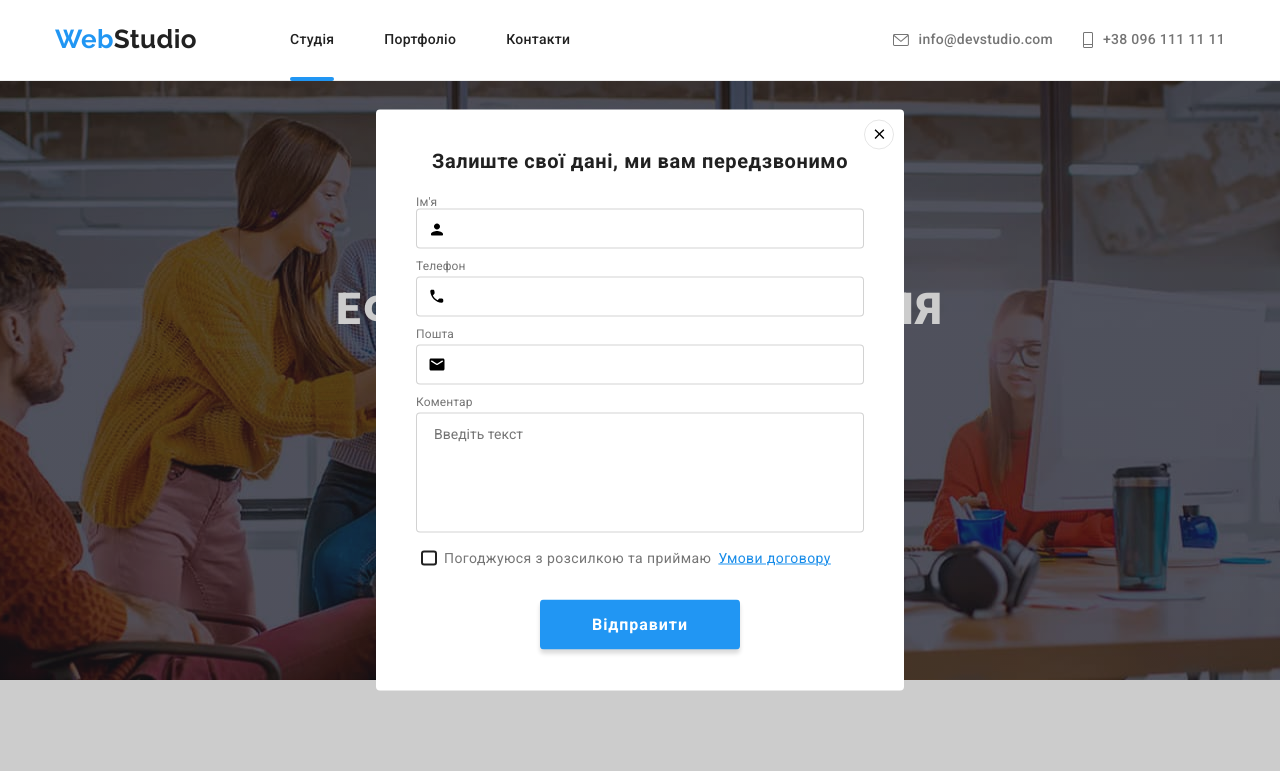
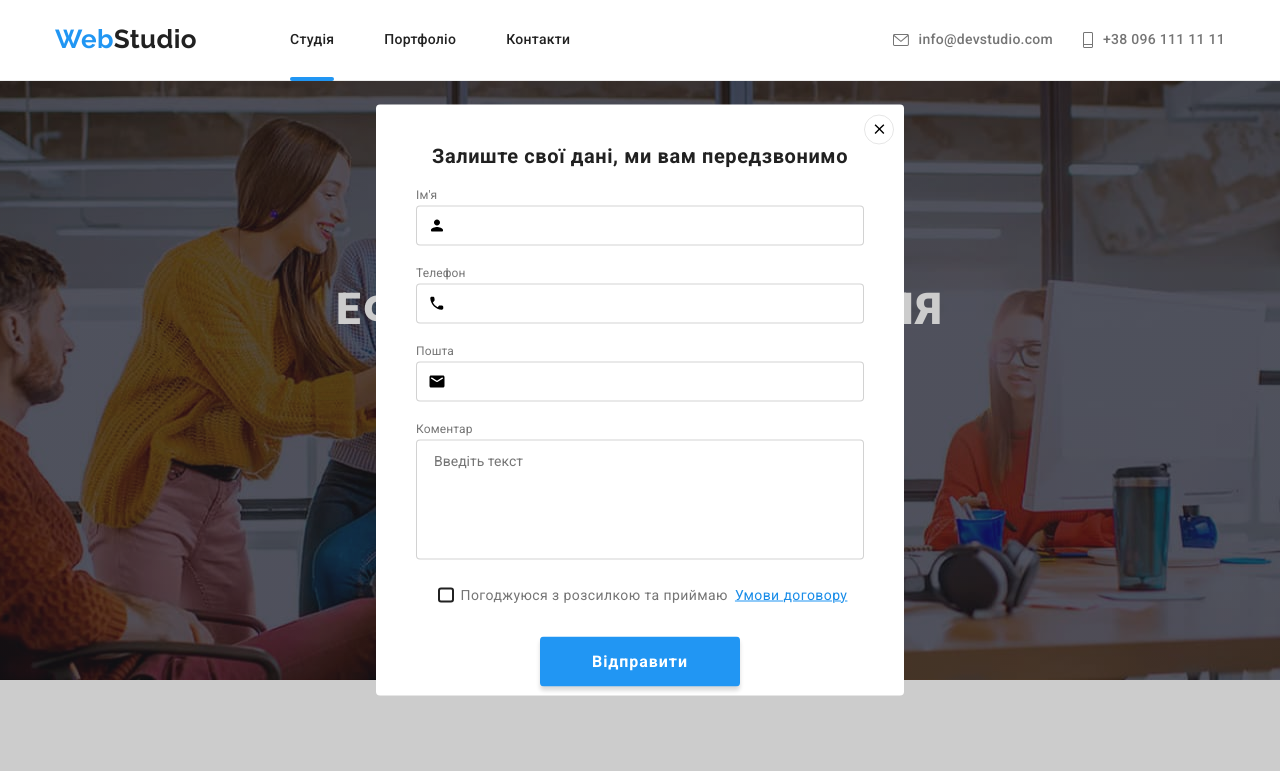
Before and after one commit to gitdenlev/goit-markup-hw-06, a plain HTML site: page index.html in a window 1280 px wide. Both pictures are taken after a click on the button "Замовити послугу". Shown: the top 771 px of the page. Drawn offline with Linux system fonts and the light colour scheme.

Commit message:
Update hw-06

```diff
--- a/css/styles.css
+++ b/css/styles.css
@@ -653,7 +653,7 @@ footer {
 
 .modal {
   width: 528px;
-  height: 581px;
+  height: 591px;
   background-color: var(--white-color);
   position: absolute;
   top: 50%;
@@ -761,10 +761,10 @@ footer {
   line-height: 14px;
   letter-spacing: 0.01em;
   color: var(--primary-text-color);
-  margin-top: 10px;
   margin-bottom: 4px;
 }
 .form-title-name {
+  display: block;
   font-family: "Roboto";
   font-style: normal;
   font-weight: 400;
@@ -774,7 +774,6 @@ footer {
   color: var(--primary-text-color);
   margin-top: 12px;
   margin-bottom: 4px;
-  left: 40px;
 }
 .form-textarea {
   width: 448px;
@@ -784,7 +783,7 @@ footer {
   text-indent: 15px;
   padding-top: 12px;
   resize: none;
-  transition: 250ms cubic-bezier(0.4, 0, 0.2, 1);
+  transition: border-color 250ms cubic-bezier(0.4, 0, 0.2, 1);
 }
 .form-textarea::placeholder {
   margin-left: 150px;
@@ -829,12 +828,6 @@ footer {
   line-height: 30px;
   letter-spacing: 0.06em;
   color: var(--white-color);
-  display: flex;
-  justify-content: center;
-  align-items: center;
-  text-align: center;
-  margin-top: 30px;
-  margin-left: 124px;
 }
 .check-icon {
   transition: 250ms cubic-bezier(0.4, 0, 0.2, 1);
@@ -894,9 +887,20 @@ footer {
 }
 .input-wrap {
   position: relative;
-  margin-bottom: 10px;
+  margin-bottom: 20px;
 }
-
+.input-post{
+  display: flex;
+  align-items: center;
+  justify-content: center;
+  margin-top: 20px;
+}
+.btn-send{
+  display: flex;
+  align-items: center;
+  justify-content: center;
+  margin-top: 30px;
+}
 /*Футер(секція підписатися)*/
 
 .footer-email-to {
@@ -946,6 +950,7 @@ footer {
   border-radius: 4px;
   background-color: transparent;
   text-indent: 16px;
+  color: var(--white-color);
 }
 .modal-form {
   margin-top: 20px;
--- a/index.html
+++ b/index.html
@@ -516,13 +516,11 @@
             </svg>
           </label>
           </div>
-          <div class="input-wrap">
           <label class="input-label">
             <span class="form-title">Коментар</span>
             <textarea class="form-textarea" name="text" placeholder="Введіть текст"></textarea>
           </label>
-          </div>
-          <div>
+          <div class="input-post">
           <input
             class="input-check unseen"
             type="checkbox"
@@ -538,6 +536,8 @@
             Погоджуюся з розсилкою та приймаю
               <a href="#" class="link-input">Умови договору</a>
             </label>
+            </div>
+            <div class="btn-send">
             <button class="form-btn" type="submit">Відправити</button>
             </div>
         </form>
```
